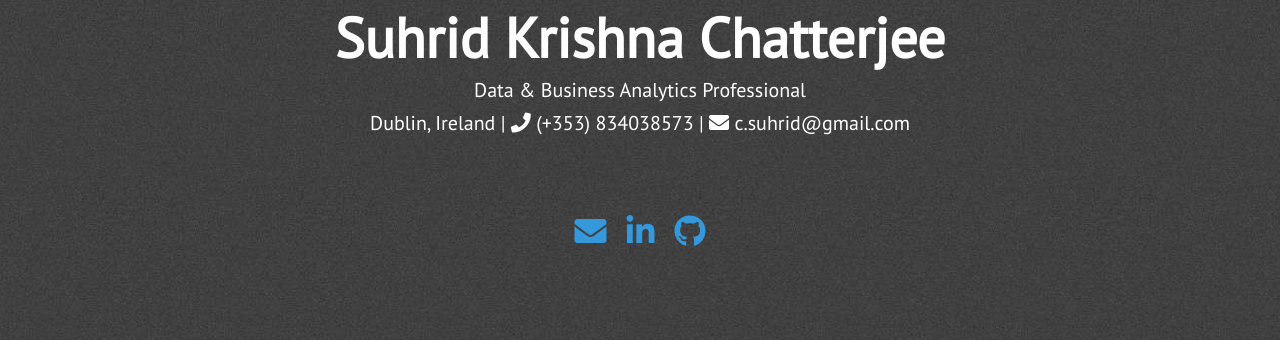
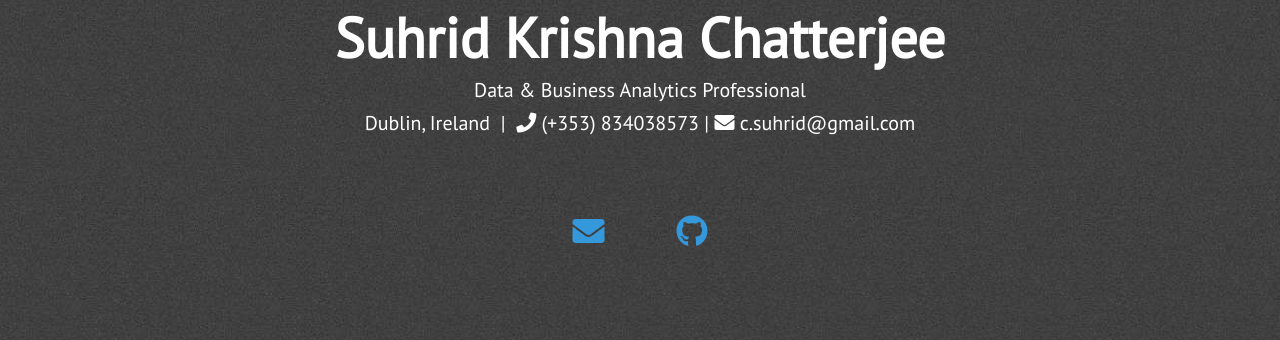
Before and after one commit to skctcdgit/skctcdgit.github.io, a Jekyll site: the page built from index.html, in a window 1280 px wide. Shown: the part 423-763 px from the top of the page. Built offline with Jekyll 4.4.1, drawn with Linux system fonts in a browser that asks for light colours; nearby versions of some CDN libraries.

Commit message:
Update nav.html

```diff
--- a/_includes/nav.html
+++ b/_includes/nav.html
@@ -6,13 +6,13 @@
         </div>
         <div class="head-name head-title animated" id="head-name">{{ site.title }}</div>
         <div class="head-punchline animated">{{ site.description }}</div>
-        <div class="head-punchline animated">Dublin, Ireland | <i class="fas fa-phone"></i> (+353) 834038573 | <i class="fas fa-envelope"></i> c.suhrid@gmail.com</div>
+        <div class="head-punchline animated">Dublin, Ireland &nbsp|&nbsp <i class="fas fa-phone"></i> (+353) 834038573 | <i class="fas fa-envelope"></i> c.suhrid@gmail.com</div>
         <div class="extra-links">
                 <span class="hint--bottom bottom-link" aria-label="Email">
                     <a href="mailto:{{ site.email }}"><i class="head-icon fas fa-envelope"></i></a>
                 </span>
                 <span class="hint--bottom bottom-link" aria-label="LinkedIn">
-                    <a href="https://www.linkedin.com/in/suhrid-krishna-chatterjee-770109173/"><i class="head-icon fab fa-linkedin-in"></i></a>
+                    <a href="https://www.linkedin.com/in/suhrid-krishna-chatterjee-770109173/"><i class="head-icon fas fa-linkedin-in"></i></a>
                 </span>
                 <span class="hint--bottom bottom-link" aria-label="GitHub">
                     <a href="https://github.com/{{ site.github_username }}"><i class="head-icon fab fa-github"></i></a>
```
